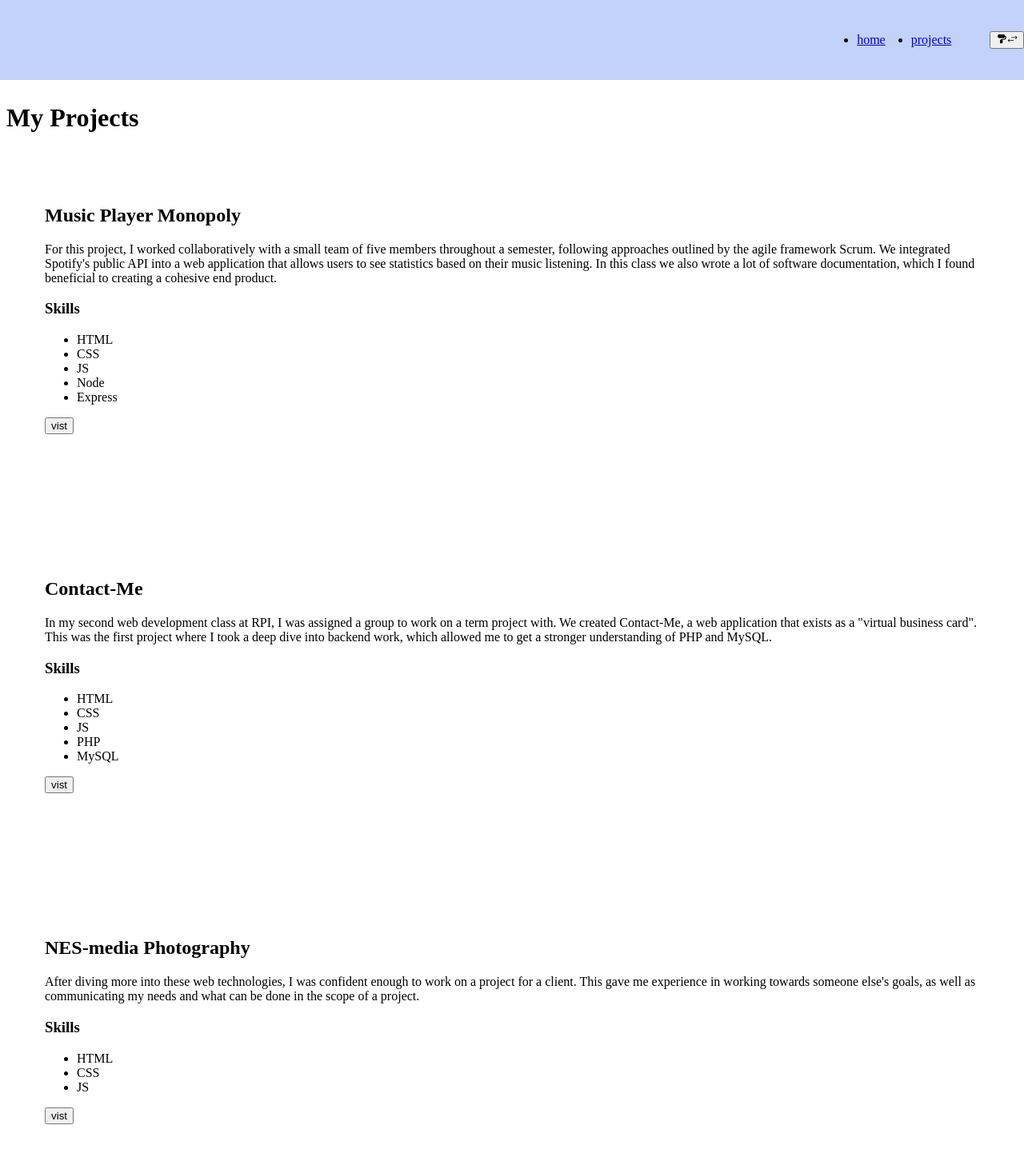
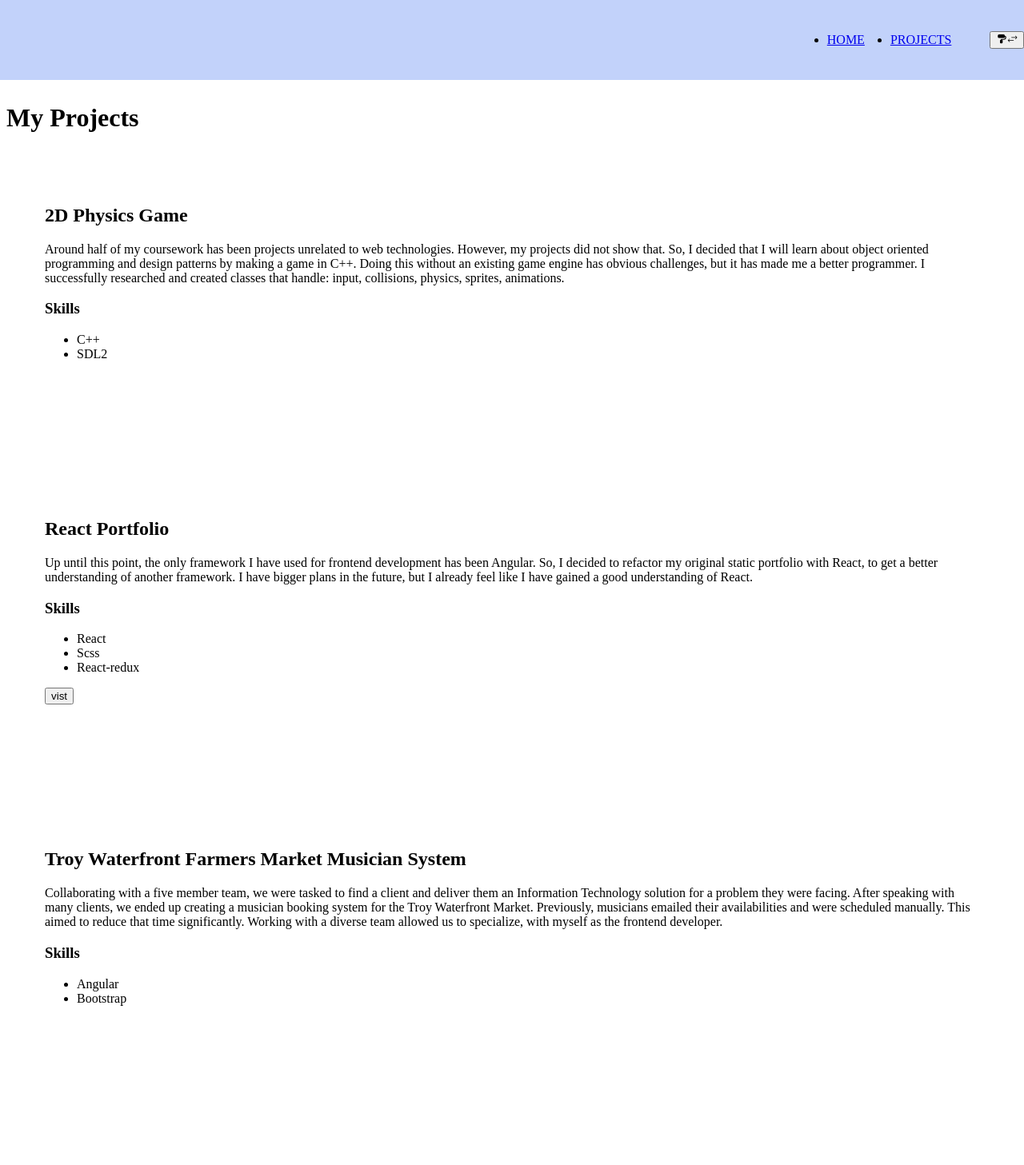
Before and after one commit to Cosillow/Personal-Website, a React (Vite) app in the folder vite-personal-website/: page /projects in a window 1280 px wide. Shown: the top 1457 px of the page at 80% size. Built offline with nearby package versions, Linux system fonts and the light colour scheme.

Commit message:
update projects, small style changes

```diff
--- a/vite-personal-website/src/components/Header.tsx
+++ b/vite-personal-website/src/components/Header.tsx
@@ -8,8 +8,8 @@ import ThemeController from "./controllers/ThemeController";
 import useModal from "../hooks/useModal";
 
 const NAV_LINKS: ({ href: string, label: string })[] = [
-    { href: '/home', label: 'home' },
-    { href: '/projects', label: 'projects' },
+    { href: '/home', label: 'HOME' },
+    { href: '/projects', label: 'PROJECTS' },
 ];
 
 export const HEADER_HEIGHT: number = 100;
@@ -107,7 +107,7 @@ const Header = ({ children }:
                         {children !== undefined && <ButtonLi>{children}</ButtonLi>}
                     </ul>
                 </nav>
-                <button onClick={openModal} className="clear">
+                <button onClick={openModal} className="clear m-r-md">
                     <TbPaintFilled></TbPaintFilled><IoIosSwap></IoIosSwap>
                 </button>
                 <Modal title="Theme Controller" open={open}>
--- a/vite-personal-website/src/components/controllers/ProjectsController.tsx
+++ b/vite-personal-website/src/components/controllers/ProjectsController.tsx
@@ -1,6 +1,32 @@
 import FirstProjects from "../../pages/ProjectsPages/FirstProjects";
 
 const projects: any[] = [
+    // TODO: add dates
+    // Knights Tour?
+    {
+        "name": "2D Physics Game",
+        "tags": ["C++", "SDL2"],
+        "description": "Around half of my coursework has been projects unrelated to web technologies. However, my projects did not show that. So, I decided that I will learn about object oriented programming and design patterns by making a game in C++. Doing this without an existing game engine has obvious challenges, but it has made me a better programmer. I successfully researched and created classes that handle: input, collisions, physics, sprites, animations.",
+
+        "thumbnail": "",
+        "image": ""
+    },
+    {
+        "name": "React Portfolio",
+        "tags": ["React", "Scss", "React-redux"],
+        "description": "Up until this point, the only framework I have used for frontend development has been Angular. So, I decided to refactor my original static portfolio with React, to get a better understanding of another framework. I have bigger plans in the future, but I already feel like I have gained a good understanding of React.",
+        "link": "/home",
+        "thumbnail": "",
+        "image": ""
+    },
+    {
+        "name": "Troy Waterfront Farmers Market Musician System",
+        "tags": ["Angular", "Bootstrap"],
+        "description": "Collaborating with a five member team, we were tasked to find a client and deliver them an Information Technology solution for a problem they were facing. After speaking with many clients, we ended up creating a musician booking system for the Troy Waterfront Market. Previously, musicians emailed their availabilities and were scheduled manually. This aimed to reduce that time significantly. Working with a diverse team allowed us to specialize, with myself as the frontend developer.",
+
+        "thumbnail": "",
+        "image": ""
+    },
     {
         "name": "Music Player Monopoly",
         "tags": ["HTML", "CSS", "JS", "Node", "Express"],
@@ -20,7 +46,7 @@ const projects: any[] = [
     {
         "name": "NES-media Photography",
         "tags": ["HTML", "CSS", "JS"],
-        "description": "After diving more into these web technologies, I was confident enough to work on a project for a client. This gave me experience in working towards someone else's goals, as well as communicating my needs and what can be done in the scope of a project.",
+        "description": "After diving more into these web technologies, I was confident enough to work on a project for a client. This gave me experience in working towards someone else's goals, as well as communicating my needs of what can be done in the scope of a project. This project has also allowed me to iteratively improve on something as the clients needs evolve.",
         "link": "https://nes-media.netlify.app/",
         "thumbnail": "images/NES-media.png",
         "image": "images/NES-media.png"
--- a/vite-personal-website/src/connors-library/_base.scss
+++ b/vite-personal-website/src/connors-library/_base.scss
@@ -15,7 +15,7 @@ html {
   font-family: Poppins;
   margin: 0;
   padding: 0;
-  background: var(--color-primary);
+  background: var(--color-primary) !important;
 }
 
 ul.styled {
--- a/vite-personal-website/src/pages/ProjectsPages/FirstProjects.tsx
+++ b/vite-personal-website/src/pages/ProjectsPages/FirstProjects.tsx
@@ -23,12 +23,12 @@ const projectCard: React.FC<ProjectCardProps> = (props: ProjectCardProps) => {
             <h2 className="font-sm">{props.name}</h2>
             <p>{props.description}</p>
             <h3 className="font-xs m-v-sm">Skills</h3>
-            <ul className="styled m-b-lg">
+            <ul className="styled">
                 {props.tags.map((tag: string, index: number) =>
                     <li key={index}>{tag}</li>
                 )}
             </ul>
-            <Link to={props.link}><button>vist</button></Link>
+            {props.link && <Link  to={props.link}><button className="m-t-lg">vist</button></Link>}
         </ProjectCard>
     );
 }
@@ -40,7 +40,7 @@ type FirstProjectsProps = {
 const FirstProjects = (props: FirstProjectsProps) => {
     return (
         <>
-            <h1 className="text-center">My Projects</h1>
+            <h1 className="text-center m-v-sm">My Projects</h1>
             <div className="container">
                     {
                         props.projects.map((project: ProjectCardProps) => {
--- a/vite-personal-website/src/redux/slices/themeSlice.ts
+++ b/vite-personal-website/src/redux/slices/themeSlice.ts
@@ -72,7 +72,7 @@ export const themeSlice = createSlice({
     initialState,
     reducers: {
         setColor: (state: any, action: { payload: { colorType: string, color: string }, type: string }) => {
-            document.body.style.setProperty(`--color-${action.payload.colorType}`, action.payload.color);
+            document.documentElement.style.setProperty(`--color-${action.payload.colorType}`, action.payload.color);
             state[action.payload.colorType] = action.payload.color;
         },
         setColorScheme: (state: any, action: {
@@ -80,7 +80,7 @@ export const themeSlice = createSlice({
             type: string;
         }) => {
             THEME_VARIABLES.forEach((variable) => {
-                document.body.style.setProperty(`--color-${variable}`, action.payload[variable as keyof ColorScheme]);
+                document.documentElement.style.setProperty(`--color-${variable}`, action.payload[variable as keyof ColorScheme]);
                 state[variable] = action.payload[variable as keyof ColorScheme];
             })
         },
```
